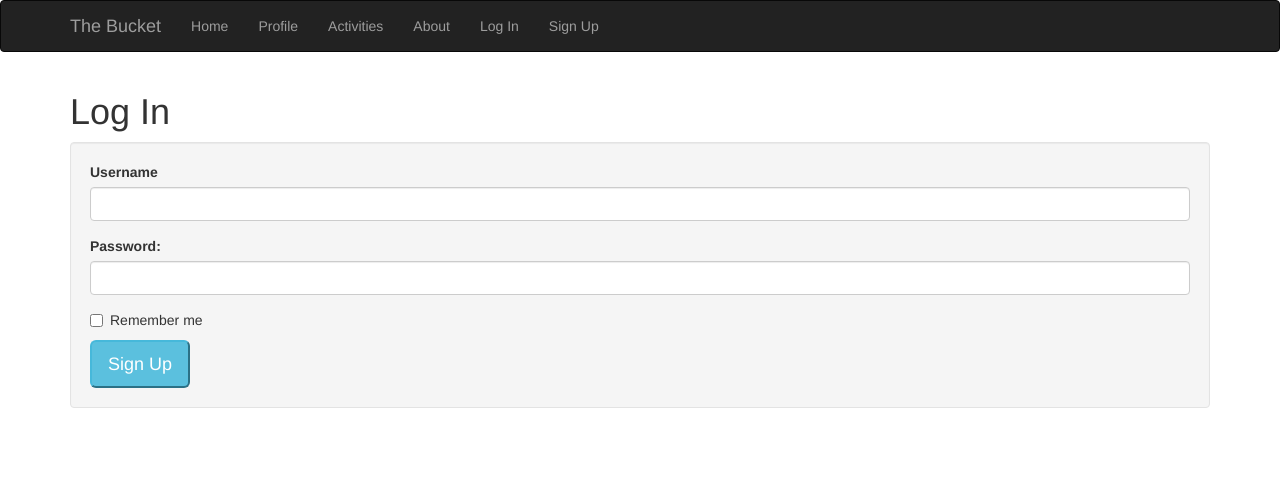
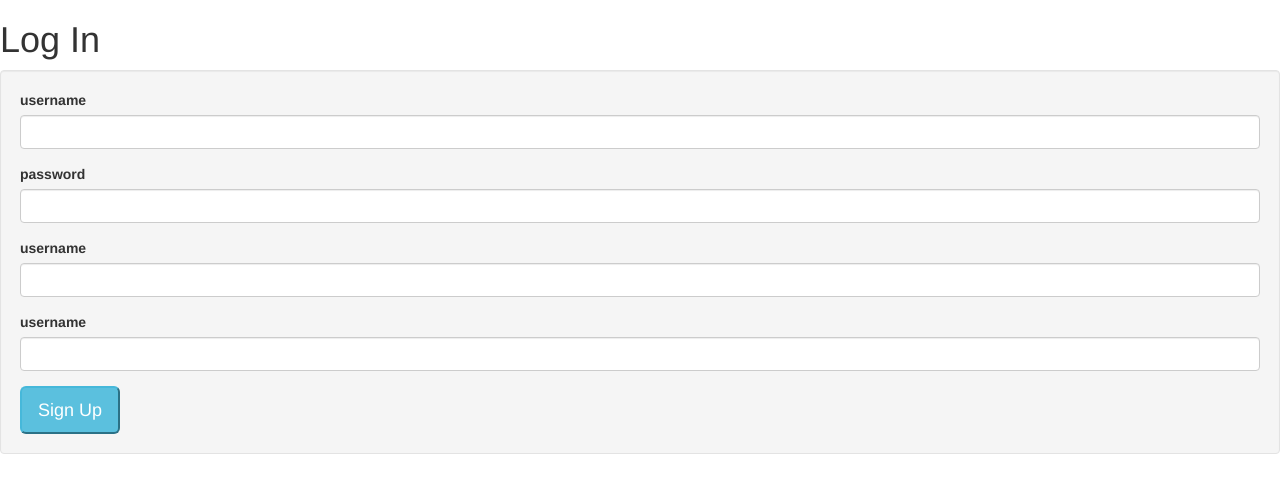
Before and after one commit to AwuorMarvin/New-Bucket-List, a Flask app: page /login in a window 1280 px wide. Shown: the top 493 px of the page. Run offline with Flask 2, Linux system fonts and the light colour scheme; some libraries are stand-ins or nearby versions.

Commit message:
Basic structure for the functionality of the login page

```diff
--- a/app.py
+++ b/app.py
@@ -1,6 +1,17 @@
 from flask import Flask, render_template
+from flask_wtf import FlaskForm
+from flask_bootstrap import Bootstrap
+from wtforms import StringField, PasswordField, BooleanField
+from wtforms.validators import InputRequired, Email, Length
 
 app = Flask(__name__)
+Bootstrap(app)
+app.config['SECRET_KEY'] = "Thisissupposedtobesecret"
+
+class LoginForm(FlaskForm):
+    username = StringField('username', validators=[InputRequired(), Length(min=4, max=30)])
+    password = PasswordField('password', validators=[InputRequired(), Length(min=8, max=20)])
+    remember = BooleanField('remember me')
 
 @app.route('/')
 def index():
@@ -12,7 +23,8 @@ def about():
 
 @app.route('/login')
 def login():
-    return render_template('login.html')
+    form = LoginForm()
+    return render_template('login.html', form=form)
 
 @app.route('/signup')
 def signup():
--- a/templates/login.html
+++ b/templates/login.html
@@ -1,20 +1,15 @@
-{% extends 'layouts.html'%}
+{% extends 'bootstrap/base.html'%}
+{% import "bootstrap/wtf.html" as wtf %}
 
 {% block body %}
     <h1>Log In</h1>
     <div class="well">
-      <form>
-          <div class="form-group">
-              <label for="email">Username</label>
-              <input type="email" class="form-control" id="usr">
-          </div>
-          <div class="form-group">
-              <label for="pwd">Password:</label>
-              <input type="password" class="form-control" id="pwd">
-          </div>
-          <div class="checkbox">
-              <label><input type="checkbox"> Remember me</label>
-          </div>
+      <form method="POST" action="/login">
+          {{form.hidden_tag()}}
+          {{wtf.form_field(form.username)}}
+          {{wtf.form_field(form.password)}}
+          {{wtf.form_field(form.username)}}
+          {{wtf.form_field(form.username)}}
       </form>
       <button class="btn-info btn-lg">Sign Up</button>
     </div>
```
